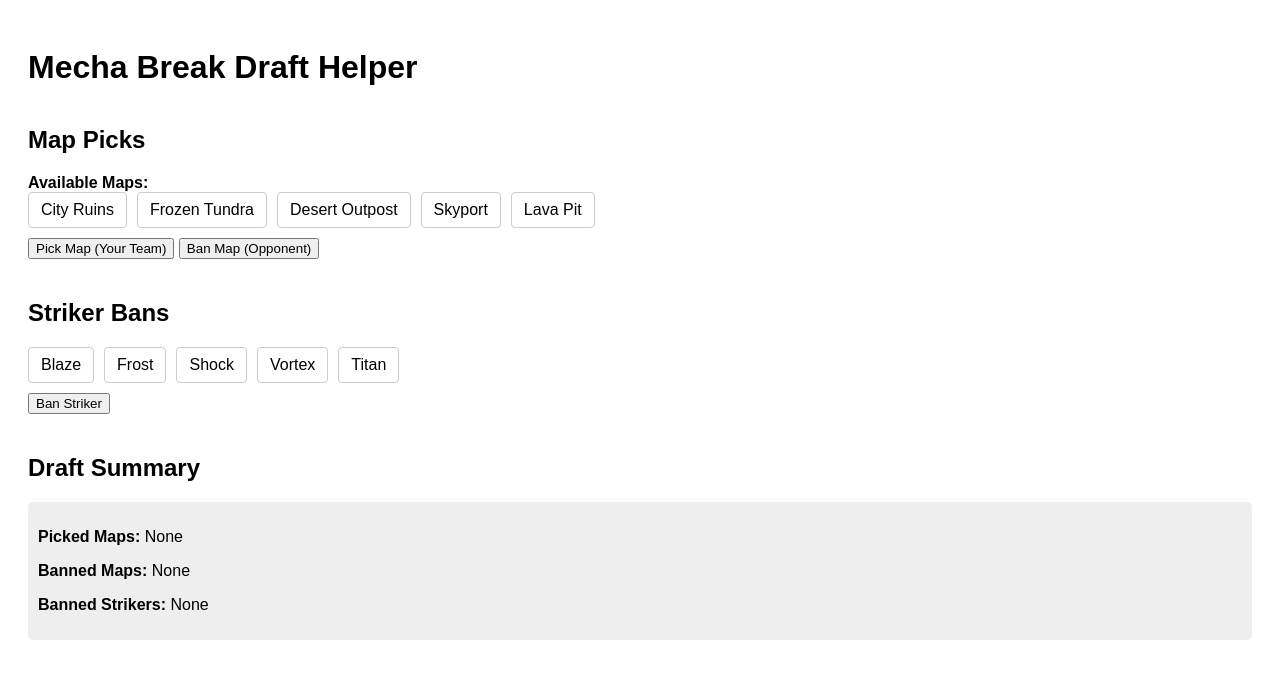
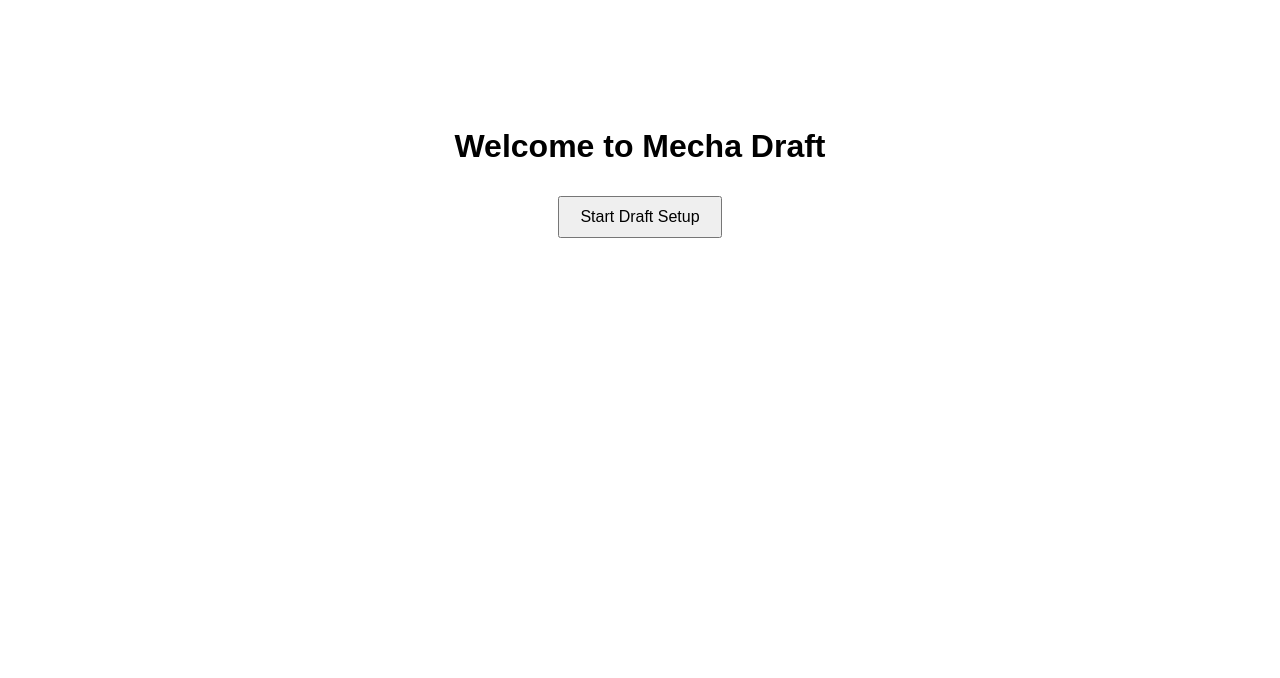
Before and after one commit to Rinzler77Dev/MechaDRAFT, a plain HTML site: page index.html in a window 1280 px wide. Drawn offline with Linux system fonts and the light colour scheme.

Commit message:
Update index.html

```diff
--- a/index.html
+++ b/index.html
@@ -3,139 +3,78 @@
 <head>
   <meta charset="UTF-8" />
   <meta name="viewport" content="width=device-width, initial-scale=1" />
-<title>Mecha Break Draft Helper</title>
+  <title>Mecha Draft - Setup</title>
   <style>
-  body { font-family: Arial, sans-serif; padding: 20px; }
-  h2 { margin-top: 40px; }
-  .section { margin-bottom: 30px; }
-  .item-list { display: flex; flex-wrap: wrap; gap: 10px; }
-  .item { padding: 8px 12px; border: 1px solid #ccc; border-radius: 4px; cursor: pointer; user-select: none; }
-  .picked { background-color: #4caf50; color: white; }
-  .banned { background-color: #f44336; color: white; }
-  .summary { background: #eee; padding: 10px; border-radius: 5px; }
+    body { font-family: sans-serif; padding: 20px; }
+    .hidden { display: none; }
+    .center { text-align: center; margin-top: 100px; }
+    button { margin: 10px; padding: 10px 20px; font-size: 16px; }
+    #order-list { margin-top: 20px; }
+    .order-item { padding: 5px 10px; background: #eee; border: 1px solid #ccc; margin-bottom: 5px; }
+    #generated-links { margin-top: 30px; }
+    .link-box { background: #f9f9f9; padding: 5px; border: 1px solid #ddd; word-break: break-all; }
   </style>
 </head>
 <body>
 
-<h1>Mecha Break Draft Helper</h1>
-
-<div class="section" id="maps-section">
-  <h2>Map Picks</h2>
-  <div>
-    <strong>Available Maps:</strong>
-    <div class="item-list" id="maps-list"></div>
-  </div>
-  <div style="margin-top: 10px;">
-    <button id="pick-map-btn">Pick Map (Your Team)</button>
-    <button id="ban-map-btn">Ban Map (Opponent)</button>
-  </div>
+<!-- Splash screen -->
+<div id="splash" class="center">
+  <h1>Welcome to Mecha Draft</h1>
+  <button onclick="showSetup()">Start Draft Setup</button>
 </div>
 
-<div class="section" id="strikers-section">
-  <h2>Striker Bans</h2>
-  <div class="item-list" id="strikers-list"></div>
-  <button id="ban-striker-btn" style="margin-top: 10px;">Ban Striker</button>
-</div>
+<!-- Setup screen -->
+<div id="setup" class="hidden">
+  <h2>Set Draft Order</h2>
+  <p>Click buttons in the order you want events to happen:</p>
+  <button onclick="addStep('Map Pick')">+ Map Pick</button>
+  <button onclick="addStep('Team A Striker Ban')">+ Team A Striker Ban</button>
+  <button onclick="addStep('Team B Striker Ban')">+ Team B Striker Ban</button>
+  <div id="order-list"></div>
+  <button onclick="generateLinks()">Generate Draft Links</button>
 
-<div class="section" id="summary-section">
-  <h2>Draft Summary</h2>
-  <div class="summary" id="draft-summary">
-    <p><strong>Picked Maps:</strong> None</p>
-    <p><strong>Banned Maps:</strong> None</p>
-    <p><strong>Banned Strikers:</strong> None</p>
+  <div id="generated-links" class="hidden">
+    <h3>Send these to captains/spectators:</h3>
+    <p><strong>Team A:</strong> <span class="link-box" id="link-a"></span></p>
+    <p><strong>Team B:</strong> <span class="link-box" id="link-b"></span></p>
+    <p><strong>Spectator:</strong> <span class="link-box" id="link-spec"></span></p>
   </div>
 </div>
 
 <script>
-document.addEventListener('DOMContentLoaded', () => {
-  // Sample data
-  const maps = ['City Ruins', 'Frozen Tundra', 'Desert Outpost', 'Skyport', 'Lava Pit'];
-  const strikers = ['Blaze', 'Frost', 'Shock', 'Vortex', 'Titan'];
+  let draftOrder = [];
 
-  // State
-  let mode = null; // 'pick-map', 'ban-map', 'ban-striker'
-  let pickedMaps = [];
-  let bannedMaps = [];
-  let bannedStrikers = [];
-
-  // Elements
-  const mapsListEl = document.getElementById('maps-list');
-  const strikersListEl = document.getElementById('strikers-list');
-  const draftSummaryEl = document.getElementById('draft-summary');
-  const pickMapBtn = document.getElementById('pick-map-btn');
-  const banMapBtn = document.getElementById('ban-map-btn');
-  const banStrikerBtn = document.getElementById('ban-striker-btn');
-
-  function renderMaps() {
-    mapsListEl.innerHTML = '';
-    maps.forEach(map => {
-      const div = document.createElement('div');
-      div.className = 'item';
-      if (pickedMaps.includes(map)) div.classList.add('picked');
-      if (bannedMaps.includes(map)) div.classList.add('banned');
-      div.textContent = map;
-      div.onclick = () => {
-        if (!mode) return alert('Select an action: Pick Map or Ban Map');
-        if (mode === 'pick-map') {
-          if (bannedMaps.includes(map)) return alert('Map is banned!');
-          if (!pickedMaps.includes(map)) {
-            pickedMaps.push(map);
-          } else {
-            pickedMaps = pickedMaps.filter(m => m !== map);
-          }
-        } else if (mode === 'ban-map') {
-          if (pickedMaps.includes(map)) return alert('Map is picked!');
-          if (!bannedMaps.includes(map)) {
-            bannedMaps.push(map);
-          } else {
-            bannedMaps = bannedMaps.filter(m => m !== map);
-          }
-        }
-        updateSummary();
-        renderMaps();
-      };
-      mapsListEl.appendChild(div);
-    });
+  function showSetup() {
+    document.getElementById('splash').classList.add('hidden');
+    document.getElementById('setup').classList.remove('hidden');
   }
 
-  function renderStrikers() {
-    strikersListEl.innerHTML = '';
-    strikers.forEach(striker => {
-      const div = document.createElement('div');
-      div.className = 'item';
-      if (bannedStrikers.includes(striker)) div.classList.add('banned');
-      div.textContent = striker;
-      div.onclick = () => {
-        if (mode !== 'ban-striker') return alert('Select "Ban Striker" to ban.');
-        if (!bannedStrikers.includes(striker)) {
-          bannedStrikers.push(striker);
-        } else {
-          bannedStrikers = bannedStrikers.filter(s => s !== striker);
-        }
-        updateSummary();
-        renderStrikers();
-      };
-      strikersListEl.appendChild(div);
-    });
+  function addStep(step) {
+    draftOrder.push(step);
+    const list = document.getElementById('order-list');
+    const item = document.createElement('div');
+    item.className = 'order-item';
+    item.textContent = `${draftOrder.length}. ${step}`;
+    list.appendChild(item);
   }
 
-  function updateSummary() {
-    draftSummaryEl.innerHTML = `
-      <p><strong>Picked Maps:</strong> ${pickedMaps.length ? pickedMaps.join(', ') : 'None'}</p>
-      <p><strong>Banned Maps:</strong> ${bannedMaps.length ? bannedMaps.join(', ') : 'None'}</p>
-      <p><strong>Banned Strikers:</strong> ${bannedStrikers.length ? bannedStrikers.join(', ') : 'None'}</p>
-    `;
+  function generateLinks() {
+    if (draftOrder.length === 0) {
+      alert('Please set at least one step.');
+      return;
     }
 
-  pickMapBtn.onclick = () => { mode = 'pick-map'; alert('Click maps to pick for your team'); };
-  banMapBtn.onclick = () => { mode = 'ban-map'; alert('Click maps to ban for opponent'); };
-  banStrikerBtn.onclick = () => { mode = 'ban-striker'; alert('Click strikers to ban'); };
+    const sessionId = Math.random().toString(36).substring(2, 8).toUpperCase();
+    const baseUrl = window.location.origin + window.location.pathname.replace(/\/index\.html$/, '/');
 
-  // Initial render
-  renderMaps();
-  renderStrikers();
-  updateSummary();
-});
+    document.getElementById('link-a').textContent = `${baseUrl}?session=${sessionId}&role=teamA`;
+    document.getElementById('link-b').textContent = `${baseUrl}?session=${sessionId}&role=teamB`;
+    document.getElementById('link-spec').textContent = `${baseUrl}?session=${sessionId}&role=spectator`;
+
+    document.getElementById('generated-links').classList.remove('hidden');
+
+    console.log('Draft Order:', draftOrder);
+  }
 </script>
 
 </body>
```
Lines whose indentation alone changed are shown as unchanged.
